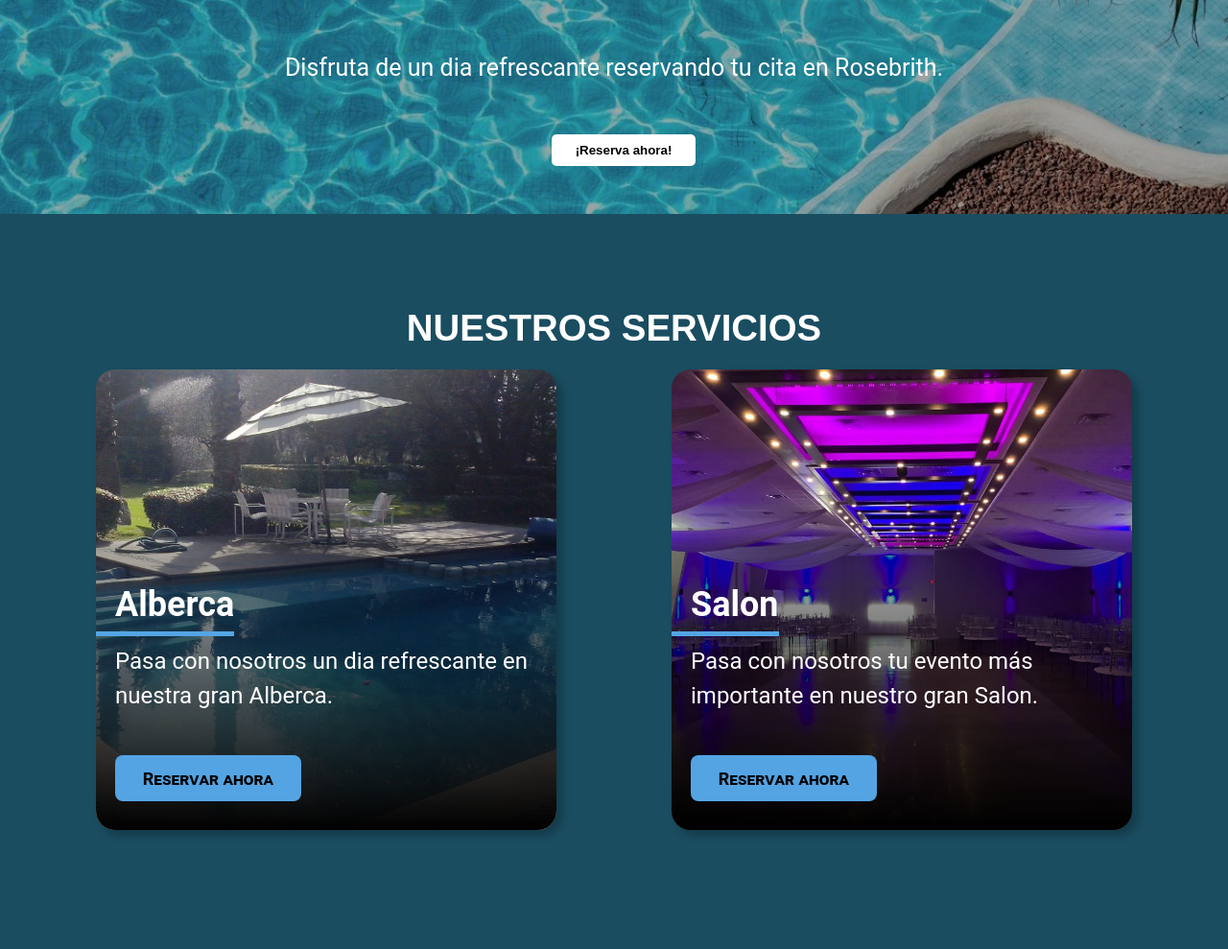
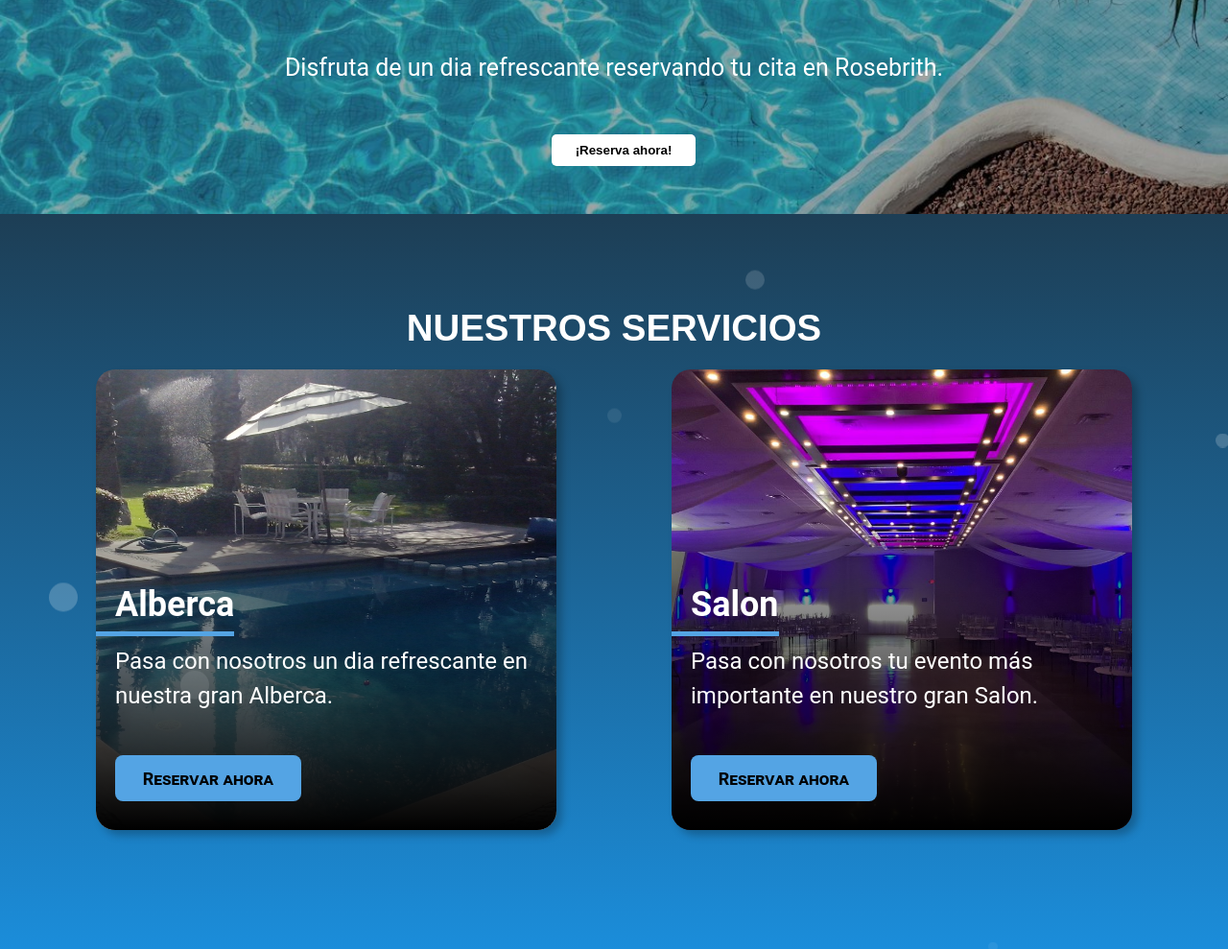
Before and after one commit to SteinRZ/Project_RosebrithSoftware, a PHP site: page /html/main.html in a window 1280 px wide. Shown: the part 706-1695 px from the top of the page at 96% size. Run offline with PHP 8.4, Linux system fonts and the light colour scheme.

Commit message:
U 07-11 | Creacion de archivos CSS para cada HTML

```diff
--- a/css/style_main.css
+++ b/css/style_main.css
@@ -1,4 +1,7 @@
 /* ESTILOS DEL DOCUMENTO */
+@media screen and (min-width: 480px){
+}
+
 * {
 	margin: 0;
 	padding: 0;
@@ -133,7 +136,7 @@ body {
   padding-bottom: 100px;
   padding-left: 40px;
   padding-right: 40px;
-  background-color:#1a4d60;
+  background-color:linear-gradient(0deg, #1b8dda, #1d3e55);
 }
 
 .gallery_title {
@@ -148,14 +151,11 @@ body {
   text-align: center;
   line-height: 1;
 }
-
 .gallery_image {
   display: flex;
   align-content:center;
 }
-/* -------------------CARD STYLES TESTING -----------------------------*/
-@import url("https://fonts.googleapis.com/css2?family=Lato:wght@400;700&family=Montserrat:wght@700&display=swap");
-
+/* -------------------CARD STYLES -----------------------------*/
 :root {
   /* Colors */
   --brand-color: #54a4e4;
@@ -334,4 +334,204 @@ body {
     transition-delay: 500ms;
   }
 }
-/* ESTILOS DE SERVICES */
+/*BACKGROUND*/
+ .ocean{
+  margin: 0;
+  overflow: hidden;
+}
+@keyframes animateSprite {
+  0% {
+    background-position: -600px; /* Starting position moving left sprite */
+  }
+  20% {
+    background-position: 0px; /* Straight on sprite */
+  }
+  25% {
+    background-position: -200px; /* Moving up sprite */
+  }
+  35% {
+    background-position: -400px; /* Moving right sprite */
+  }
+  40% {
+    background-position: -400px;
+  }
+  50% {
+    background-position: -200px;  /* Moving up sprite */
+  }
+  60% {
+    background-position: -0px; /* Straight on sprite */
+  }
+  67% {
+    background-position: -600px; /* Moving up sprite */
+  }
+
+  100% {
+    background-position: -600px;
+  }
+}
+
+@keyframes swim {
+  0% {
+    transform: translate(0, 0); /* Starting position */
+  }
+  20% {
+    transform: translate(calc(-50vw - 100px), 0); /* Animate to center of screen */
+  }
+  25% {
+    transform: translate(calc(-50vw - 100px), 0); /* Stay at the center for 1 second */
+  }
+  35% {
+    transform: translate(calc(-50vw - 100px), -20vh); /* Animate up for 2 seconds */
+  }
+  50% {
+    transform: translate(-25vw, 15vh); /* Animate bottom right for 3 seconds */
+  }
+  60% {
+    transform: translate(-25vw, -20vh); /* Animate up at right of the screen */
+  }
+  67% {
+    transform: translate(-25vw, -20vh);
+  }
+
+  100% {
+    transform: translate(calc(-100vw - 300px), 0); /* Animate past left past the screen */
+  }
+}
+.ocean {
+  position: relative;
+  width: 100%;
+  height: 100%;
+  background-image: linear-gradient(0deg, #1b8dda, #1d3e55)
+}
+
+.bubble {
+  width: 30px;
+  height: 30px;
+  border-radius: 100%;
+  position: absolute;
+  background-color: white;
+  bottom: -30px;
+  opacity: 0.2;
+  animation: bubble 15s ease-in-out infinite,
+    sideWays 4s ease-in-out infinite alternate;
+}
+
+@keyframes bubble {
+  0% {
+    transform: translateY(0%);
+    opacity: 0.06;
+  }
+  100% {
+    transform: translateY(-120vh);
+  }
+}
+
+@keyframes sideWays {
+  0% {
+    margin-left: 0px;
+  }
+  100% {
+    margin-left: 200px;
+  }
+}
+
+.bubble--1 {
+  left: 10%;
+  animation-delay: 0.5s;
+  animation-duration: 16s;
+  opacity: 0.2;
+}
+
+.bubble--2 {
+  width: 15px;
+  height: 15px;
+  left: 40%;
+  animation-delay: 1s;
+  animation-duration: 10s;
+  opacity: 0.1;
+}
+
+.bubble--3 {
+  width: 10px;
+  height: 10px;
+  left: 30%;
+  animation-delay: 5s;
+  animation-duration: 20s;
+  opacity: 0.3;
+}
+
+.bubble--4 {
+  width: 25px;
+  height: 25px;
+  left: 40%;
+  animation-delay: 8s;
+  animation-duration: 17s;
+  opacity: 0.2;
+}
+
+.bubble--5 {
+  width: 30px;
+  height: 30px;
+  left: 60%;
+  animation-delay: 10s;
+  animation-duration: 15s;
+  opacity: 0.1;
+}
+
+.bubble--6 {
+  width: 10px;
+  height: 10px;
+  left: 80%;
+  animation-delay: 3s;
+  animation-duration: 30s;
+  opacity: 0.4;
+}
+
+.bubble--7 {
+  width: 15px;
+  height: 15px;
+  left: 90%;
+  animation-delay: -7s;
+  animation-duration: 25s;
+  opacity: 0.3;
+}
+
+.bubble--9 {
+  width: 20px;
+  height: 20px;
+  left: 50%;
+  bottom: 30px;
+  animation-delay: -5s;
+  animation-duration: 19s;
+  opacity: 0.2;
+}
+
+.bubble--10 {
+  width: 40px;
+  height: 40px;
+  left: 30%;
+  bottom: 30px;
+  animation-delay: -21s;
+  animation-duration: 16s;
+  opacity: 0.3;
+}
+
+.bubble--11 {
+  width: 30px;
+  height: 30px;
+  left: 60%;
+  bottom: 30px;
+  animation-delay: -13.75s;
+  animation-duration: 20s;
+  opacity: 0.3;
+}
+
+.bubble--11 {
+  width: 25px;
+  height: 25px;
+  left: 90%;
+  bottom: 30px;
+  animation-delay: -10.5s;
+  animation-duration: 19s;
+  opacity: 0.3;
+}
--- a/html/main.html
+++ b/html/main.html
@@ -8,7 +8,7 @@
     <link rel="stylesheet" href="../css/style_main.css">
     <link rel="stylesheet" href="../css/style_image_card.css">
 </head>
- <!-------NAVBAR------------->
+ <!--------------------NAVBAR--------------------->
 <body>
     <header class="navbar">
         <div class="icon">
@@ -37,13 +37,17 @@
             <a href="reserve.html"><button class="btn" id="btn_reserva">¡Reserva ahora!</button></a>
         </div>
     </div>
-    <!-------IMAGES------------->
+<!--------------------SERVICES-------------------->
+    <div class="services">
+        <!----------BACKGROUND--------->
+        <div class="ocean">
+            <!-------IMAGES CONTENT------------->
             <div class="gallery" id="gallery">
                 <div class="gallery_title">
                     <h2>Nuestros Servicios</h2>
                 </div>
                 <div class="gallery_image">
-                    <!-----CARD IMAGES TESTING POOL----------->
+                    <!---------------POOL------------->
                     <div class="card">
                         <img class="card__background" src="../image/img_pool_1.jpg" alt="Alberca">
                         <div class="card__content | flow">
@@ -65,13 +69,24 @@
                         <a href="services.html"><button class="card__button">Reservar ahora</button></a href>
                         </div>
                     </div>
-        <!--------------END TESTING CARDS---------------------->
+                <!--------------END IMAGE CARDS---------------------->
                 </div>
             </div>
-    <!---------------END IMAGES-->
-
-    <div class="services">
-        <!--EN ESTA PARTE SE MUESTRA LOS SERVICIOS Y HORARIOS-->
+            <div class="bubble bubble--1"></div>
+            <div class="bubble bubble--2"></div>
+            <div class="bubble bubble--3"></div>
+            <div class="bubble bubble--4"></div>
+            <div class="bubble bubble--5"></div>
+            <div class="bubble bubble--6"></div>
+            <div class="bubble bubble--7"></div>
+            <div class="bubble bubble--8"></div>
+            <div class="bubble bubble--9"></div>
+            <div class="bubble bubble--10"></div>
+            <div class="bubble bubble--11"></div>
+            <div class="bubble bubble--12"></div>
+            <!---------------END IMAGES CONTENT-->
+        </div>
+        <!---END BACKGROUND-->
     </div>
 </body>
 </html>
```
Also changed, not shown: README.md. Lines whose indentation alone changed are shown as unchanged.
